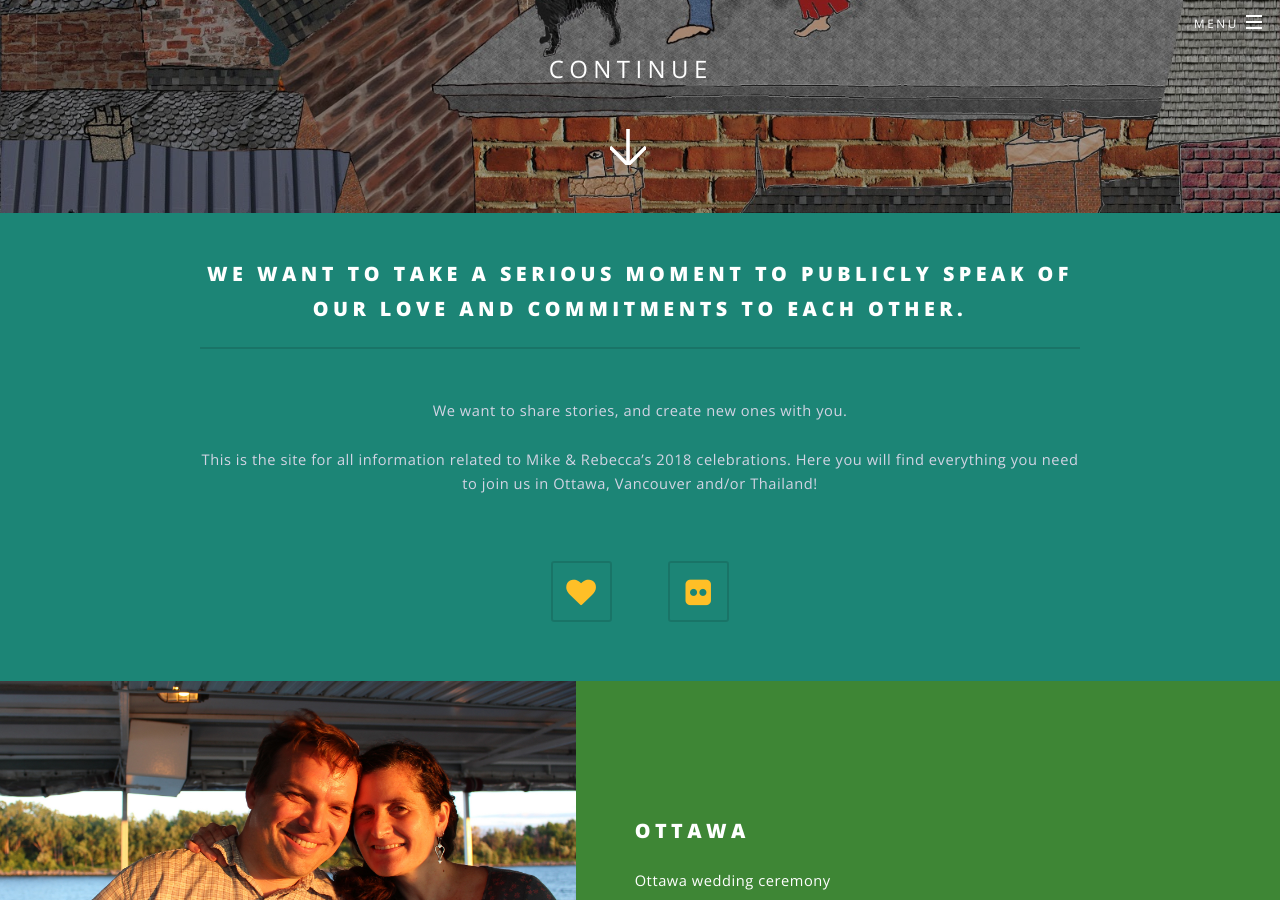
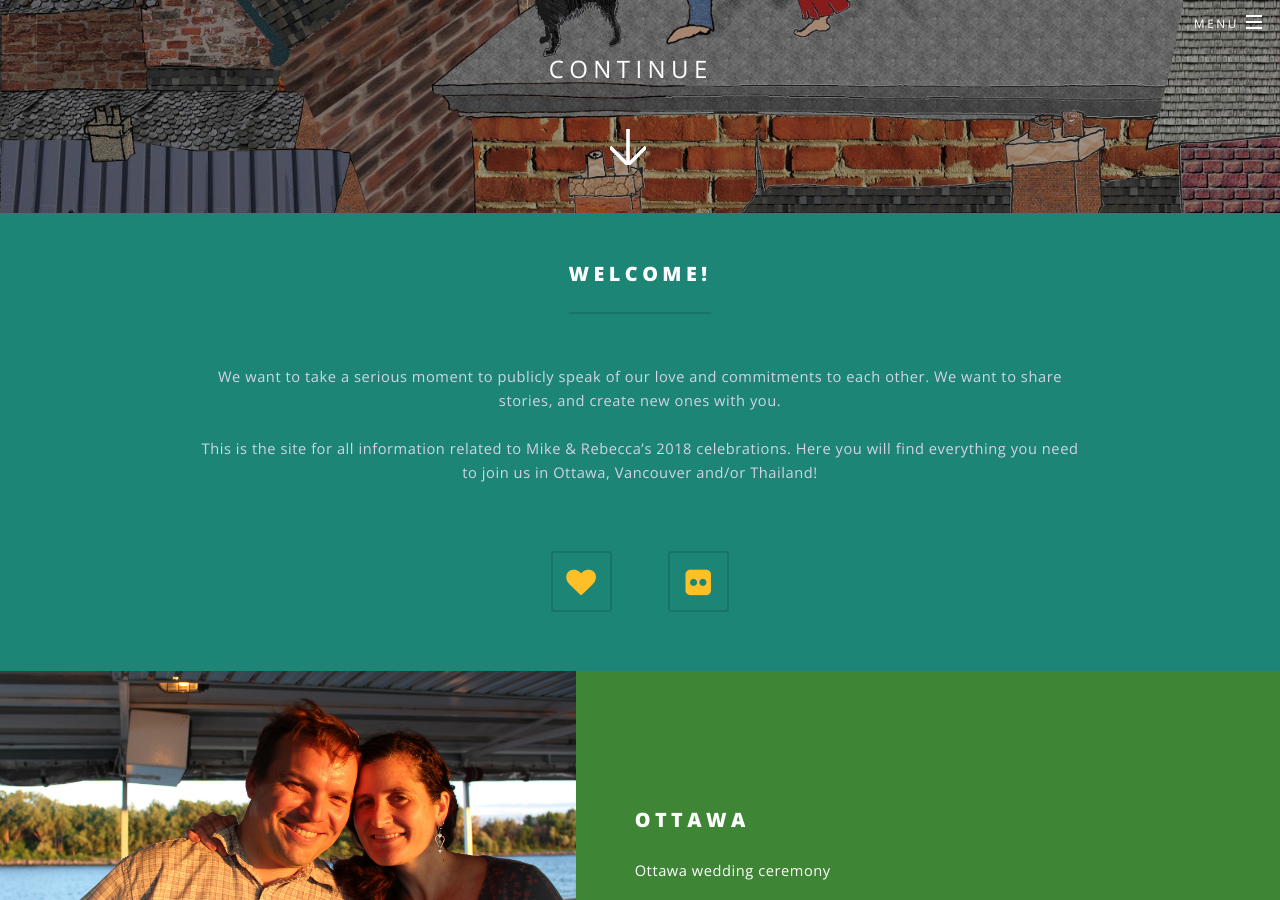
Before and after one commit to mgifford/gifsack-or-wolford, a Jekyll site: the page built from f9f742e1f653a74c4cd78d7ea283b5556539b96b/index.md, in a window 1280 px wide and 900 px high, scrolled down 687 px. Built offline with Jekyll 4.4.1, drawn with Linux system fonts in a browser that asks for light colours.

```diff
--- a/_config.yml
+++ b/_config.yml
@@ -29,8 +29,8 @@ relative_permalinks: false
 # on landing page
 # - set the greeting only if you want to display the first green section
 greeting:
-  title: We want to take a serious moment to publicly speak of our love and commitments to each other.
-  text: We want to share stories, and create new ones with you. <br>  <br>This is the site for all information related to Mike & Rebecca's 2018 celebrations. Here you will find everything you need to join us in Ottawa, Vancouver and/or Thailand!
+  title: Welcome!
+  text: We want to take a serious moment to publicly speak of our love and commitments to each other. We want to share stories, and create new ones with you. <br>  <br>This is the site for all information related to Mike & Rebecca's 2018 celebrations. Here you will find everything you need to join us in Ottawa, Vancouver and/or Thailand!
 
 # - title for your blog's featured posts
 # features-title: Ottawa
```
